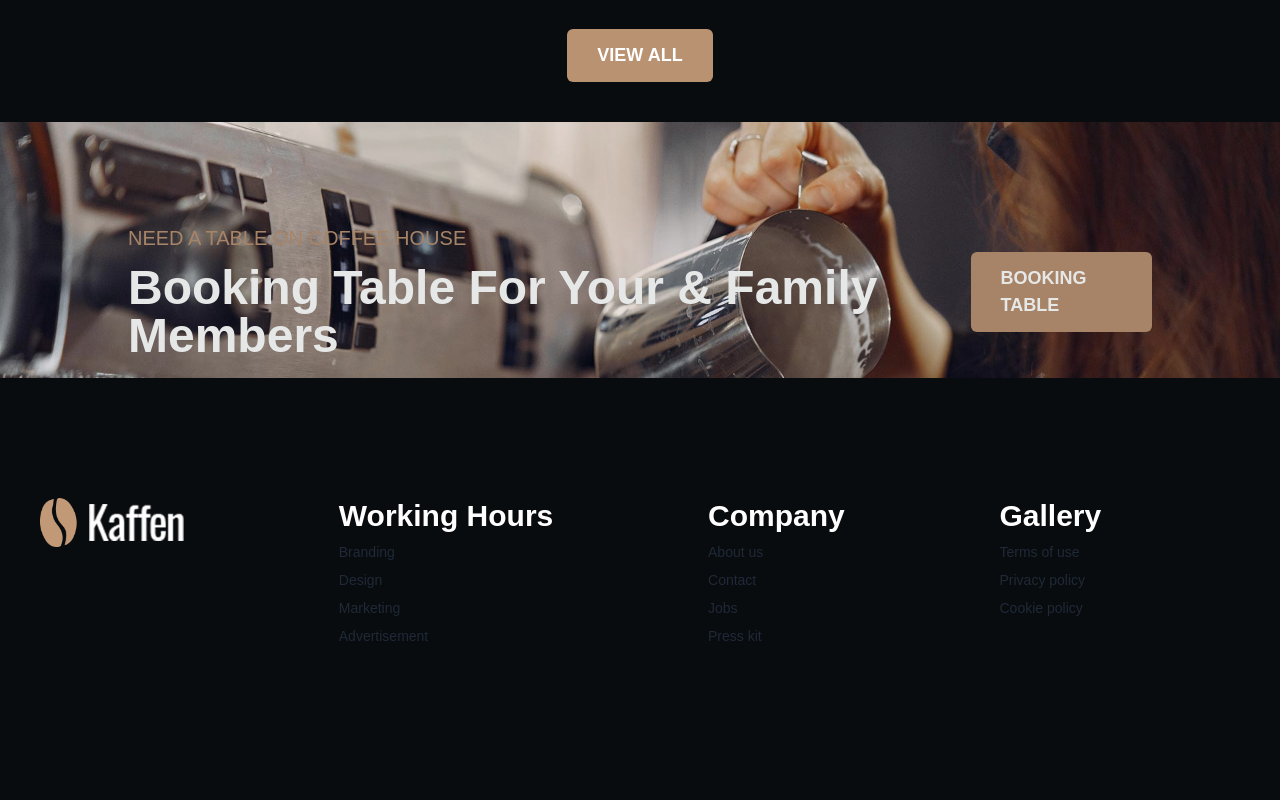
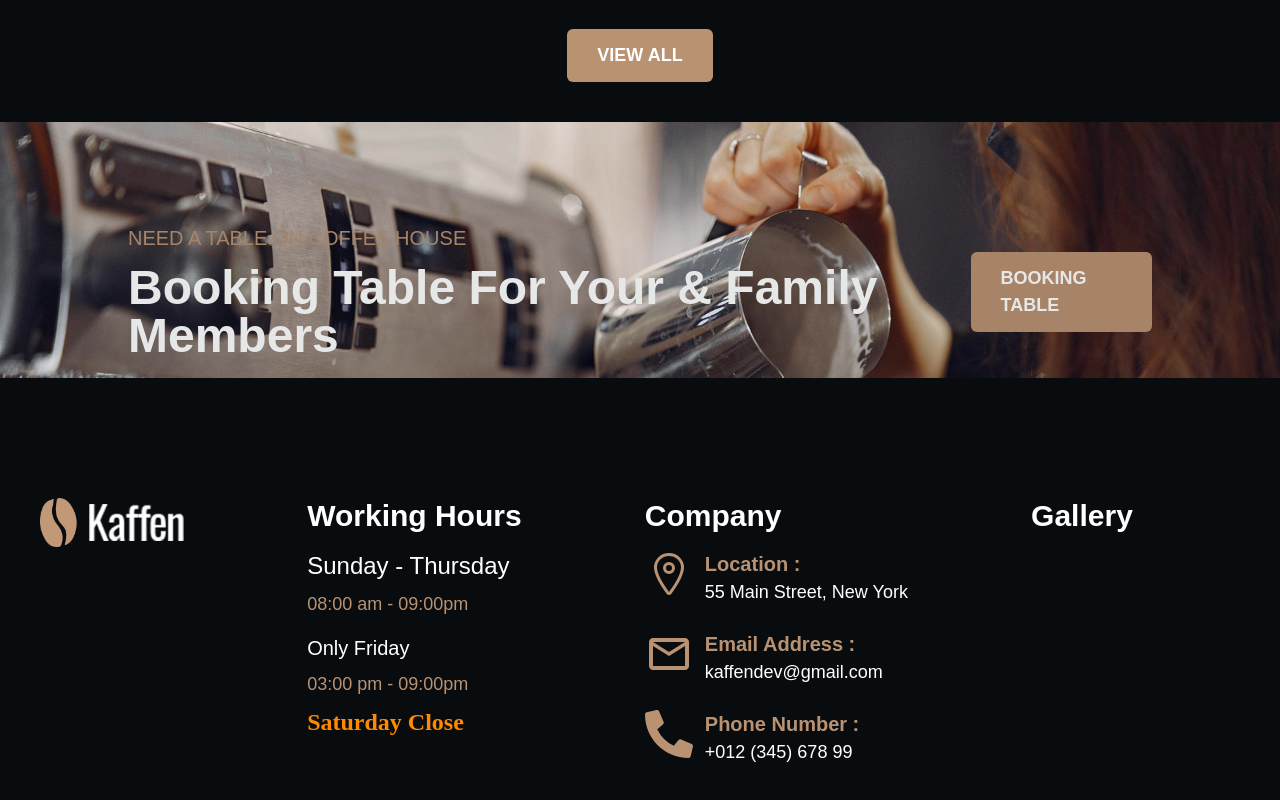
Before and after one commit to ronobir84/kaffen-project, a React (Vite) app: page / in a window 1280 px wide. Shown: the part 6964-7764 px from the top of the page. Built offline with nearby package versions, Linux system fonts and the light colour scheme.

Commit message:
add the footer section

```diff
--- a/src/Pages/Shared/Footer/Footer.jsx
+++ b/src/Pages/Shared/Footer/Footer.jsx
@@ -1,5 +1,8 @@
 import { Link } from "react-router-dom";
 import logo from "../../../assets/image/logo.png"
+import { IoLocationOutline } from "react-icons/io5";
+import { MdOutlineEmail } from "react-icons/md";
+import { FaPhoneAlt } from "react-icons/fa";
 const Footer = () => {
     return (
         <div className="mt-20">
@@ -9,23 +12,53 @@ const Footer = () => {
                 </div>
                 <nav>
                     <h1 className=" text-3xl font-bold text-white">Working Hours</h1>
-                    <a className="link link-hover ">Branding</a>
-                    <a className="link link-hover">Design</a>
-                    <a className="link link-hover">Marketing</a>
-                    <a className="link link-hover">Advertisement</a>
+                    <div className="space-y-2 pt-2">
+                        <h2 className="text-2xl text-white font-normal">Sunday - Thursday</h2>
+                        <p className="text-lg text-[#b99272]">08:00 am - 09:00pm</p>
+                    </div>
+                    <div className="space-y-2 pt-2">
+                        <h1 className="text-xl text-white font-normal">Only Friday</h1>
+                        <p className="text-lg text-[#b99272]">03:00 pm - 09:00pm</p>
+                    </div>
+                    <div>
+                        <h1 id="style-font" className="text-2xl font-semibold text-[#ff8a00]">Saturday Close</h1>
+                    </div>
                 </nav>
                 <nav>
                     <h1 className="text-3xl font-bold text-white">Company</h1>
-                    <a className="link link-hover">About us</a>
-                    <a className="link link-hover">Contact</a>
-                    <a className="link link-hover">Jobs</a>
-                    <a className="link link-hover">Press kit</a>
+                    <div className="flex gap-3 pt-2">
+                        <div>
+                            <IoLocationOutline className="text-5xl text-[#b99272]"></IoLocationOutline>
+                        </div>
+                        <div>
+                            <h2 className="text-xl font-semibold text-[#b99272]">Location :</h2>
+                            <p className="text-lg text-white">55 Main Street, New York</p>
+                        </div>
+                    </div>
+
+                    <div className="flex gap-3 pt-4">
+                        <div>
+                            <MdOutlineEmail className="text-5xl text-[#b99272]"></MdOutlineEmail>
+                        </div>
+                        <div>
+                            <h2 className="text-xl font-semibold text-[#b99272]">Email Address :</h2>
+                            <p className="text-lg text-white">kaffendev@gmail.com</p>
+                        </div>
+                    </div>
+
+                    <div className="flex gap-3 pt-4">
+                        <div>
+                            <FaPhoneAlt className="text-5xl text-[#b99272]"></FaPhoneAlt>
+                        </div>
+                        <div>
+                            <h2 className="text-xl font-semibold text-[#b99272]">Phone Number :</h2>
+                            <p className="text-lg text-white">+012 (345) 678 99</p>
+                        </div>
+                    </div>
                 </nav>
                 <nav>
                     <h1 className="text-3xl font-bold text-white">Gallery</h1>
-                    <a className="link link-hover">Terms of use</a>
-                    <a className="link link-hover">Privacy policy</a>
-                    <a className="link link-hover">Cookie policy</a>
+
                 </nav>
             </footer>
         </div>
--- a/src/index.css
+++ b/src/index.css
@@ -25,6 +25,10 @@ body{
   background-image: url("./assets/image//booking-bg.jpg");
 
 
+}
+@import url('https://fonts.googleapis.com/css2?family=Merienda:wght@400;600;700&display=swap');
+#style-font{
+  font-family: 'Merienda', cursive;
 }
 .custom-btn {
   color: #fff;
```
